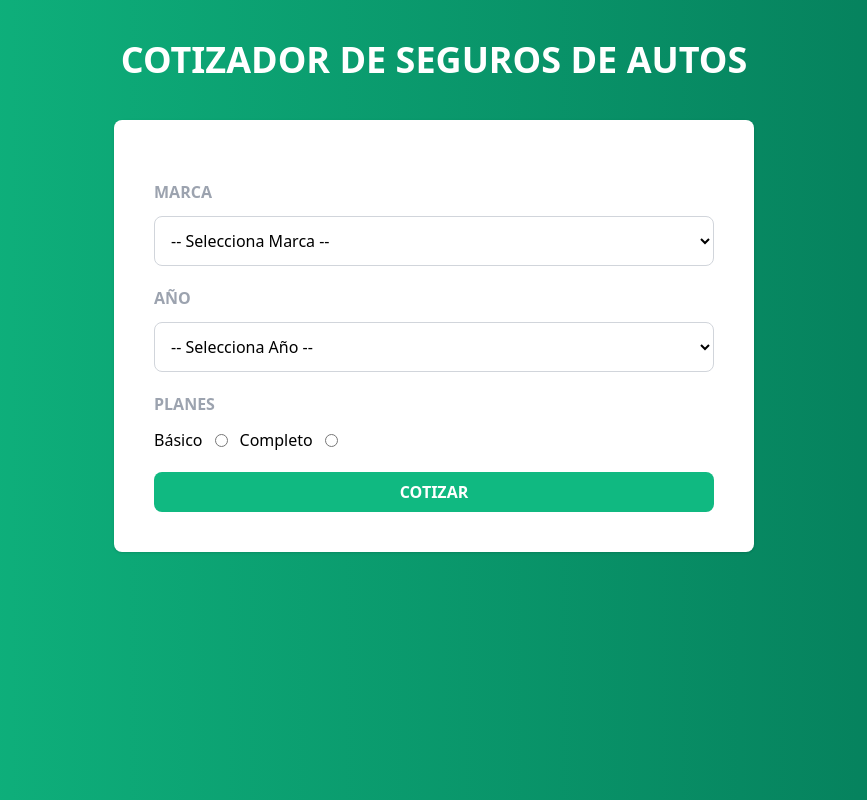
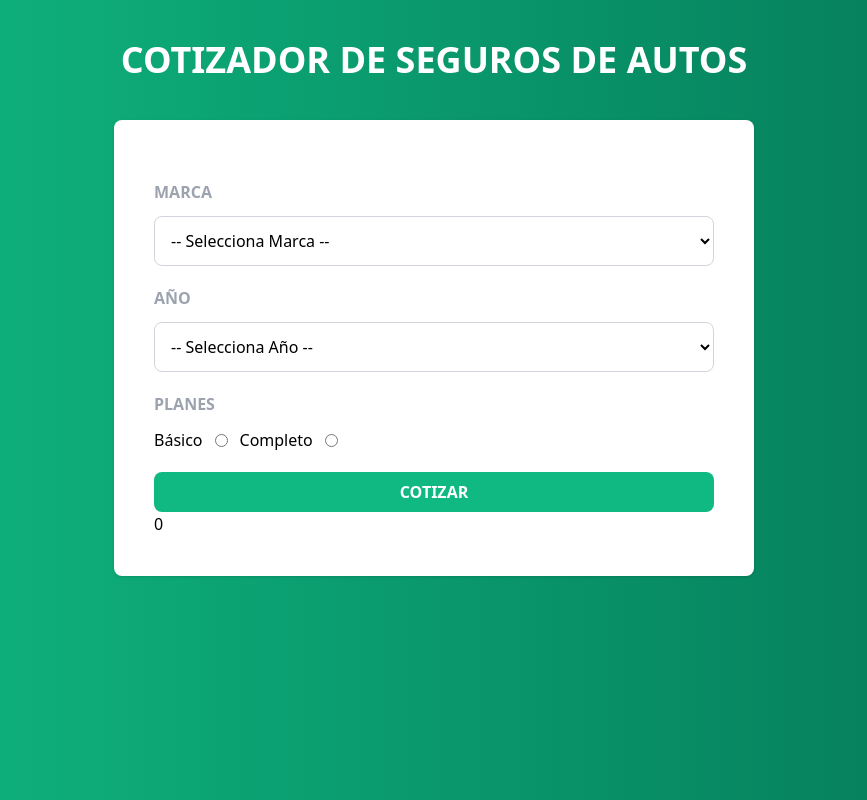
Before and after one commit to Jair-vet/Cotizador-Autos-React, a React (Vite) app: page / in a window 1280 px wide. Shown: the whole page, without its empty margins (206-1073 px from the left). Built offline with nearby package versions, Linux system fonts and the light colour scheme.

Commit message:
Mostramos la cantidad en el Formulario

```diff
--- a/src/components/AppSeguro.jsx
+++ b/src/components/AppSeguro.jsx
@@ -1,6 +1,10 @@
+import useCotizador from "../hooks/useCotizador"
 import { Formulario } from "./Formulario"
 
 export const AppSeguro = () => {
+
+  const { resultado } = useCotizador()
+
   return (
     <>
         <header className="my-10">
@@ -9,6 +13,8 @@
 
         <main className="bg-white md:w-2/3 lg:w-2/4 mx-auto shadow rounded-lg p-10">
             <Formulario />
+
+            { resultado }
         </main>
     </>
   )
--- a/src/context/CotizadorProvider.jsx
+++ b/src/context/CotizadorProvider.jsx
@@ -54,6 +54,7 @@
                 error,
                 setError,
                 cotizarSeguro,
+                resultado,
             }}
         >
             {children}
```
